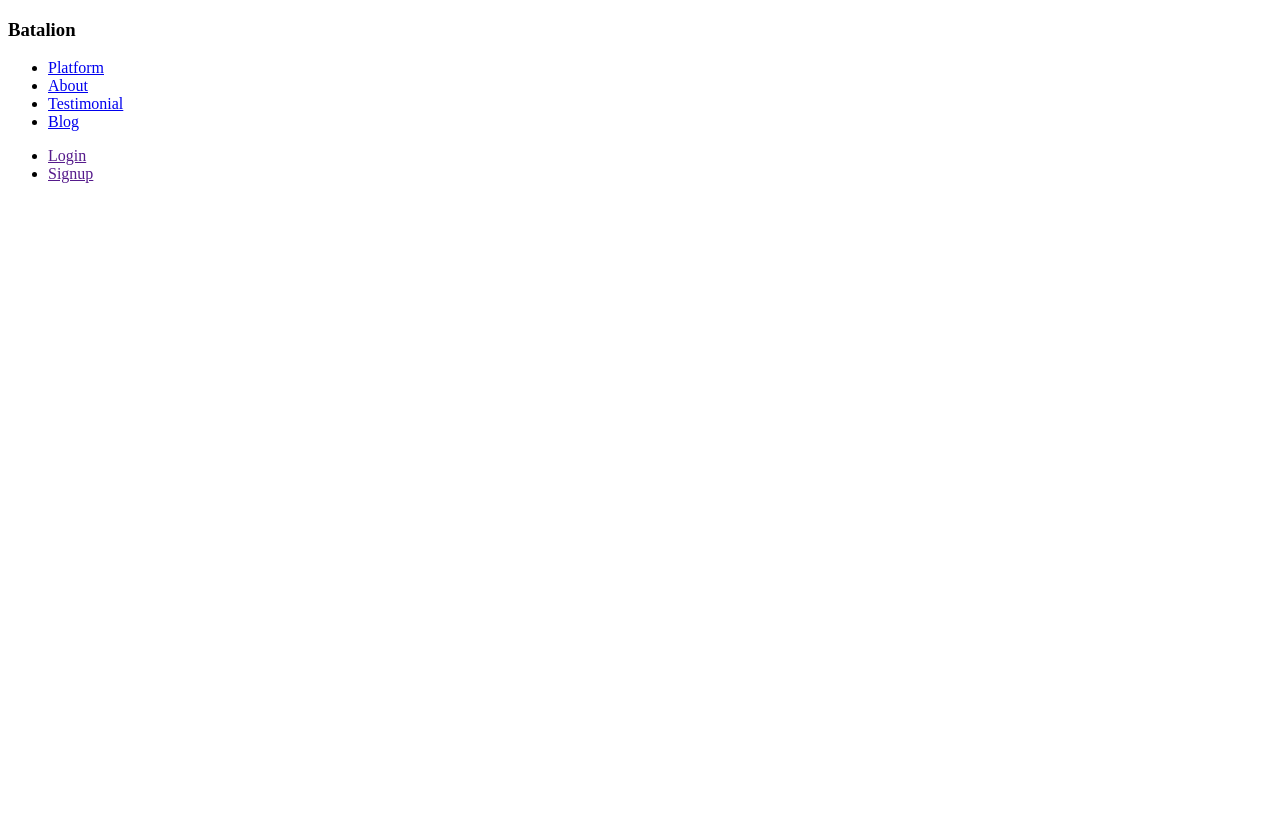
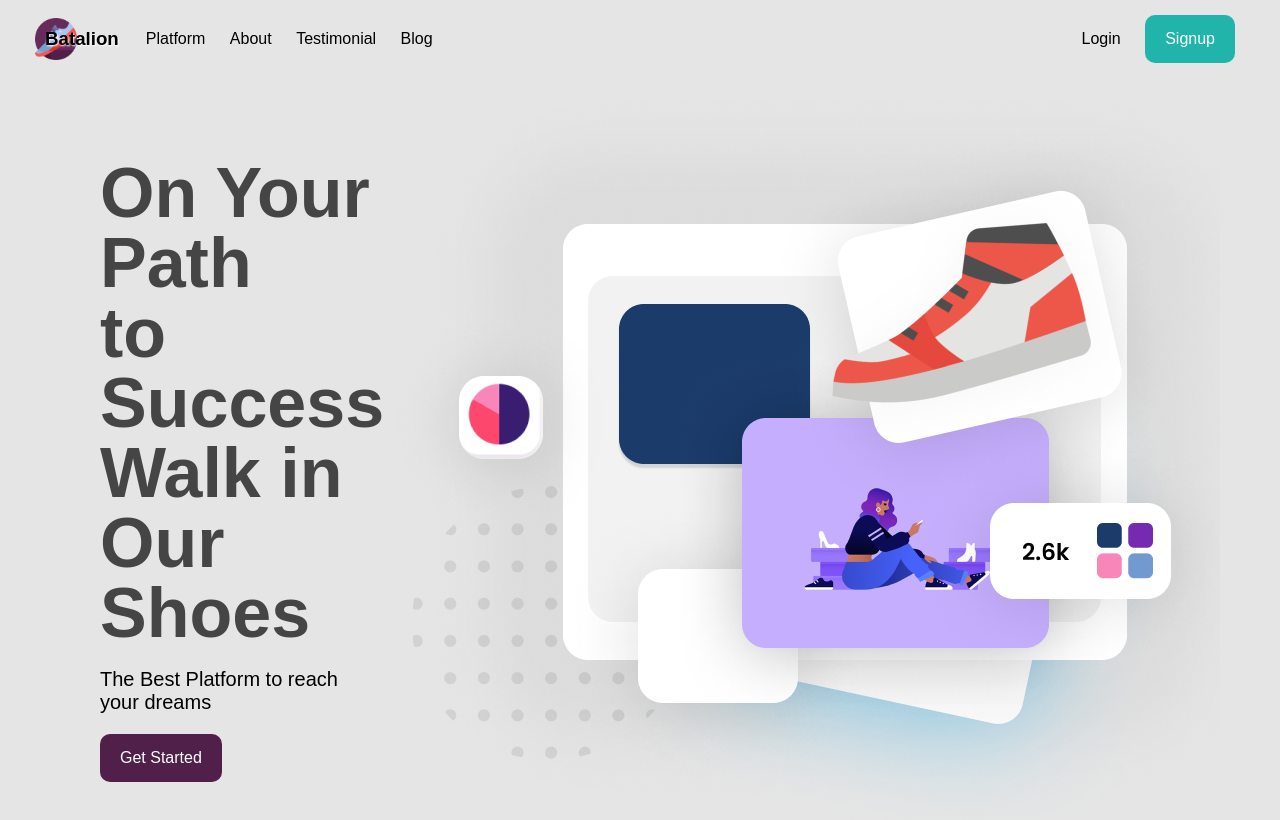
Before and after one commit to Haybuka/batalion, a plain HTML site: page index.html in a window 1280 px wide. Drawn offline with Linux system fonts and the light colour scheme.

Commit message:
completed banner section

```diff
--- a/assets/css/index.css
+++ b/assets/css/index.css
@@ -0,0 +1,87 @@
+*{
+    box-sizing: border-box;
+    padding: 0;
+    margin: 0;
+}
+:root{
+   --font-color:rgb(0, 0, 0);
+}
+body{
+    background-color: #E5E5E5;
+    font-family: 'Poppins',sans-serif;
+}
+a{
+    text-decoration: none;
+    color: #000;
+}
+nav{
+    display: grid;
+    grid-template-columns: repeat(12,1fr);
+    justify-content: space-between;
+    align-items: center;
+    padding: 15px 35px;
+}
+nav .logo{
+    background-image: url('/assets/image/logo.png');
+    background-repeat: no-repeat;
+    background-position: left;
+    padding: 10px;
+    background-size: contain;
+    grid-column: 1/2;
+}
+nav h3{
+    text-shadow: 1px 1px 2px #fff;
+}
+.navbar-nav{
+    grid-column: 2/13;
+    display: flex;
+    justify-content: space-between;
+    align-items: center;
+}
+.navbar-nav li{
+    display: inline-block;
+    list-style-type: none;
+    margin: 0 10px;
+    text-align: center;
+}
+.btn{
+    padding: 15px 20px;
+    border-radius: 10px;
+    display: inline-block;
+}
+.btn-signup{
+    background-color: #21B4AB;
+    color: #fff;
+}
+.container{
+    padding: 0 100px;
+
+}
+.banner{
+    margin-top: 0px;
+    display: flex;
+    justify-content: space-around;
+    align-items: center;
+}
+.banner h1{
+    color: #454545;
+    font-size: 70px;
+}
+.banner h1 p{
+    line-height: 70px;
+}
+.banner h1 + p{
+    margin: 20px 0;
+    font-size: 20px;
+}
+.btn-get-started{
+    background-color: #51204A;
+    color: #fff;
+}
+.banner aside{
+    background-image: url('/assets/image/BannerDots.png');
+    background-repeat: no-repeat;
+    background-position: 5% 80%;
+}
+.banner aside img{
+}
--- a/index.html
+++ b/index.html
@@ -7,7 +7,7 @@
     <meta name="description" content="Batalion">
     <meta name="keywords" content="shoe,footwear">
     <link rel="shortcut icon" href="/assets/image/logo.png" type="image/x-icon">
-    <link rel="stylesheet" href="/assets/css/index.css ">
+    <link rel="stylesheet" href="/assets/css/index.css">
     <title>Batalion</title>
 </head>
 <body>
@@ -36,5 +36,24 @@
           </ul>
         </div>
     </nav>
+    <main class="container">
+        <section class="banner">
+            <article>
+                <h1>
+                    <p>On Your Path</p>
+                    <p>to Success</p>
+                    <p>Walk in Our</p>
+                    <p>Shoes</p>
+                </h1>
+                <p>
+                    The Best Platform to reach <br /> your dreams
+                </p>
+                <a href="#" class="btn btn-get-started">Get Started</a>
+            </article>
+            <aside>
+               <img src="/assets/image/bannerImg.png" alt="image">
+            </aside>
+        </section>
+    </main>
 </body>
 </html>
```
Also changed, not shown: assets/image/BannerDots.png (added), assets/image/bannerImg.png (added).
